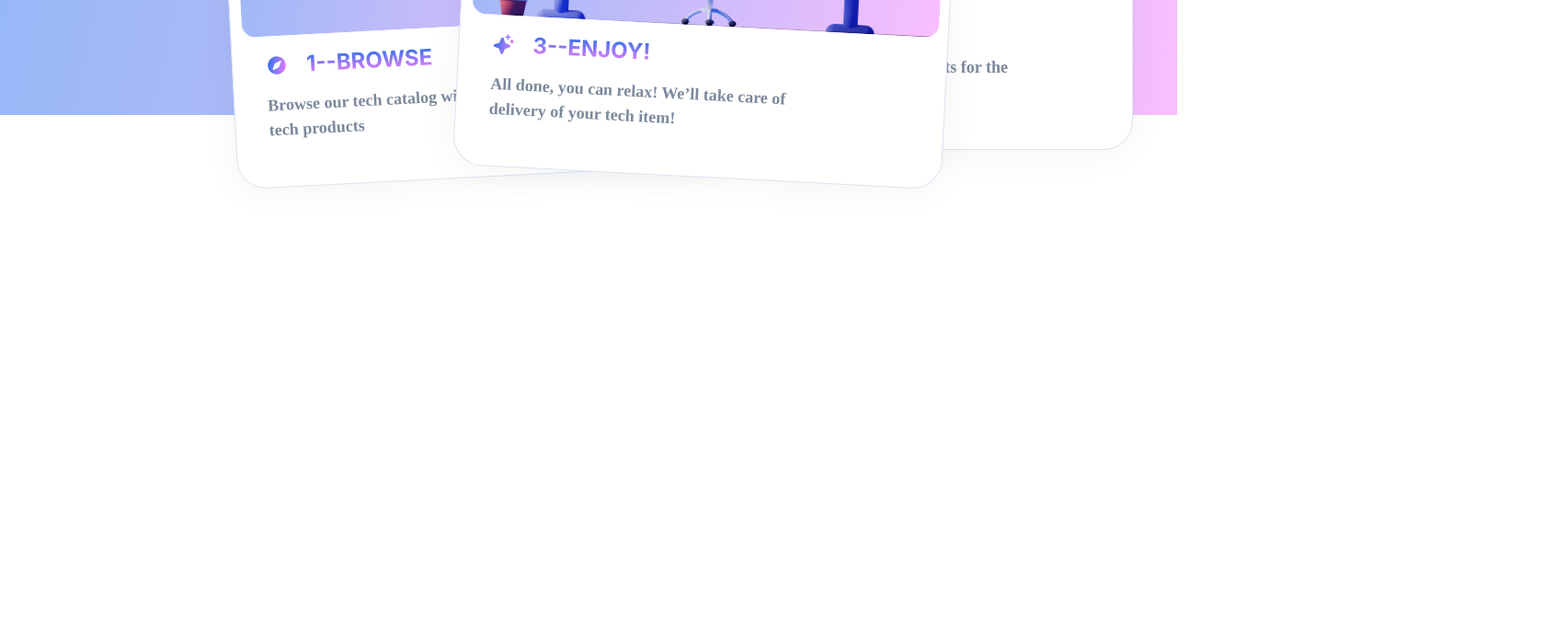
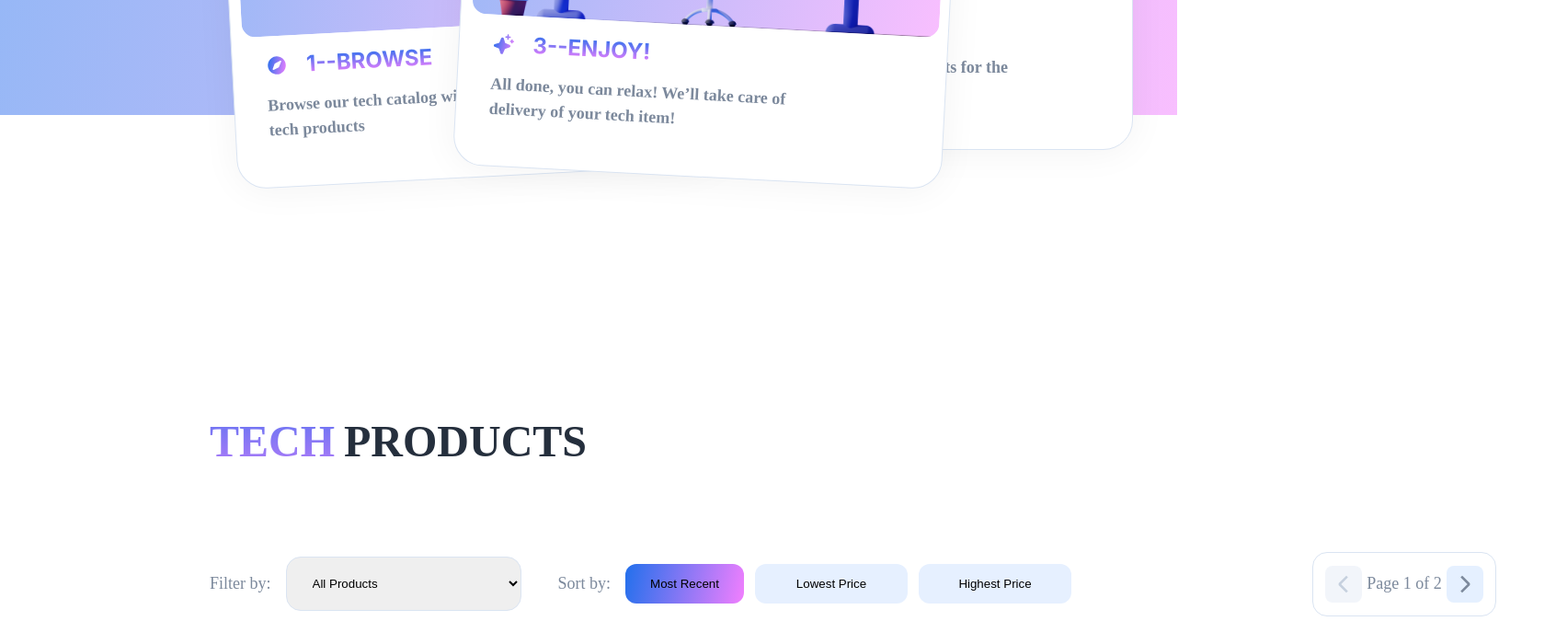
Before and after one commit to jorgediazok/Aerolab-Challenge, a Next.js app: page / in a window 1280 px wide. Shown: the part 1351-2051 px from the top of the page at 92% size, 1692 px wide, since content can reach past the window. Before the commit the page ends 1711 px from the top, so only its background shows below. Built offline with nearby package versions, Linux system fonts and the light colour scheme.

Commit message:
Added filters section design in desktop version

```diff
--- a/components/Hero/styles.js
+++ b/components/Hero/styles.js
@@ -13,7 +13,7 @@ export const HeroLeftContainer = styled.div`
   justify-content: center;
   align-items: stretch;
   margin-left: 230px;
-  margin-top: 75px;
+  margin-top: 70px;
 `;
 
 export const HeroLeftTitleOne = styled.span`
--- /dev/null
+++ b/components/Products/Products.js
@@ -0,0 +1,59 @@
+import React from 'react';
+import {
+  ProductsSectionContainer,
+  ProductsTitleContainer,
+  ProductsTitle,
+  ProductsTitleSecond,
+  ProductFiltersContainer,
+  ProductFiltersText,
+  ProductFiltersInput,
+  ProductsFilterSortSelectorSelected,
+  ProductsFilterSortSelectorNotSelected,
+  ProductFiltersInputOption,
+  ProductsFilterPaginationContainer,
+  ProductsFilterPaginationIconOne,
+  ProductsFilterPaginationPager,
+  ProductsFilterPaginationIconTwo,
+} from './styles';
+
+const Products = () => {
+  return (
+    <ProductsSectionContainer>
+      <ProductsTitleContainer>
+        <ProductsTitle>Tech</ProductsTitle>
+        <ProductsTitleSecond>Products</ProductsTitleSecond>
+      </ProductsTitleContainer>
+      <ProductFiltersContainer>
+        <ProductFiltersText>Filter by:</ProductFiltersText>
+        <ProductFiltersInput>
+          <ProductFiltersInputOption>All Products</ProductFiltersInputOption>
+        </ProductFiltersInput>
+        <ProductFiltersText>Sort by:</ProductFiltersText>
+        <ProductsFilterSortSelectorSelected>
+          Most Recent
+        </ProductsFilterSortSelectorSelected>
+        <ProductsFilterSortSelectorNotSelected>
+          Lowest Price
+        </ProductsFilterSortSelectorNotSelected>
+        <ProductsFilterSortSelectorNotSelected>
+          Highest Price
+        </ProductsFilterSortSelectorNotSelected>
+        <ProductsFilterPaginationContainer>
+          <ProductsFilterPaginationIconOne
+            src='/assets/icons/chevron-default.svg'
+            alt=''
+          />
+          <ProductsFilterPaginationPager>
+            Page 1 of 2
+          </ProductsFilterPaginationPager>
+          <ProductsFilterPaginationIconTwo
+            src='/assets/icons/chevron-active.svg'
+            alt=''
+          />
+        </ProductsFilterPaginationContainer>
+      </ProductFiltersContainer>
+    </ProductsSectionContainer>
+  );
+};
+
+export default Products;
--- /dev/null
+++ b/components/Products/styles.js
@@ -0,0 +1,142 @@
+import styled from 'styled-components';
+import { colors, typeStyles } from '../../styles/themes';
+
+export const ProductsSectionContainer = styled.section`
+  width: 1464px;
+  display: flex;
+  flex-direction: column;
+  margin-left: 228px;
+  margin-right: 228px;
+  background: ${colors.neutrals.grey000};
+`;
+
+export const ProductsTitleContainer = styled.div`
+  display: flex;
+  flex-direction: row;
+`;
+
+export const ProductsTitle = styled.h1`
+  font-family: ${typeStyles.desktop.titles.fontL2.family};
+  font-style: normal;
+  font-weight: ${typeStyles.desktop.titles.fontL2.weight};
+  font-size: ${typeStyles.desktop.titles.fontL2.size};
+  line-height: ${typeStyles.desktop.titles.fontL2.lineHeight};
+  text-transform: uppercase;
+  background-size: 100%;
+  background: linear-gradient(180deg, #176feb -5.34%, #ff80ff 106.58%);
+  -webkit-background-clip: text;
+  -moz-background-clip: text;
+  -webkit-text-fill-color: transparent;
+  -moz-text-fill-color: transparent;
+  margin-right: 10px;
+`;
+
+export const ProductsTitleSecond = styled.h1`
+  font-family: ${typeStyles.desktop.titles.fontL2.family};
+  font-style: normal;
+  font-weight: ${typeStyles.desktop.titles.fontL2.weight};
+  font-size: ${typeStyles.desktop.titles.fontL2.size};
+  line-height: ${typeStyles.desktop.titles.fontL2.lineHeight};
+  text-transform: uppercase;
+  color: ${colors.neutrals.grey900};
+`;
+
+export const ProductFiltersContainer = styled.div`
+  display: flex;
+  align-items: center;
+  flex-direction: row;
+  margin-bottom: 30px;
+`;
+
+export const ProductFiltersText = styled.span`
+  font-family: ${typeStyles.desktop.text.textL1First.family};
+  font-style: normal;
+  font-weight: ${typeStyles.desktop.text.textL1First.weight};
+  font-size: ${typeStyles.desktop.text.textL1First.size};
+  line-height: ${typeStyles.desktop.text.textL1First.lineHeight};
+  color: ${colors.neutrals.grey600};
+  margin-right: 16px;
+`;
+
+export const ProductFiltersInput = styled.select`
+  display: flex;
+  flex-direction: row;
+  justify-content: space-between;
+  align-items: center;
+  padding: 16px 8px 16px 24px;
+  border: 1px solid #dae4f2;
+  border-radius: 16px;
+  width: 256px;
+  height: 59px;
+  margin-right: 40px;
+`;
+
+export const ProductFiltersInputOption = styled.option``;
+
+export const ProductsFilterSortSelectorSelected = styled.button`
+  display: flex;
+  flex-direction: row;
+  justify-content: center;
+  align-items: center;
+  padding: 8px 24px;
+  width: 129px;
+  height: 43px;
+  background: linear-gradient(102.47deg, #176feb -5.34%, #ff80ff 106.58%);
+  border-radius: 12px;
+  border: none;
+  margin-right: 12px;
+`;
+
+export const ProductsFilterSortSelectorNotSelected = styled.button`
+  display: flex;
+  flex-direction: row;
+  justify-content: center;
+  align-items: center;
+  padding: 8px 24px;
+  width: 166px;
+  height: 43px;
+  background: #e6f0ff;
+  border-radius: 12px;
+  border: none;
+  margin-right: 12px;
+`;
+
+export const ProductsFilterPaginationContainer = styled.div`
+  display: flex;
+  justify-content: center;
+  align-items: center;
+  width: 200px;
+  height: 70px;
+  border: 1px solid #dae4f2;
+  border-radius: 16px;
+  margin-left: 250px;
+`;
+
+export const ProductsFilterPaginationIconOne = styled.img`
+  margin-right: 2.4px;
+  padding: 8px;
+  background: #e6edf7;
+  border-radius: 8px;
+  transform: rotate(-180deg);
+  opacity: 0.5;
+  cursor: pointer;
+`;
+
+export const ProductsFilterPaginationPager = styled.p`
+  font-family: ${typeStyles.desktop.text.textL1First.family};
+  font-style: normal;
+  font-weight: ${typeStyles.desktop.text.textL1First.weight};
+  font-size: ${typeStyles.desktop.text.textL1First.size};
+  line-height: ${typeStyles.desktop.text.textL1First.lineHeight};
+  color: ${colors.neutrals.grey600};
+  margin-left: 2.4px;
+  margin-right: 2.4px;
+`;
+
+export const ProductsFilterPaginationIconTwo = styled.img`
+  background: #e5f0ff;
+  border-radius: 8px;
+  padding: 8px;
+  margin-left: 2.4px;
+  cursor: pointer;
+`;
--- a/pages/index.js
+++ b/pages/index.js
@@ -2,6 +2,7 @@ import Head from 'next/head';
 import Header from '../components/Header/Header';
 import Hero from '../components/Hero/Hero';
 import HeroCards from '../components/HeroCards/HeroCards';
+import Products from '../components/Products/Products';
 
 export default function Home() {
   return (
@@ -14,6 +15,7 @@ export default function Home() {
       <Header />
       <Hero />
       <HeroCards />
+      <Products />
     </div>
   );
 }
--- a/styles/themes.js
+++ b/styles/themes.js
@@ -53,7 +53,7 @@ export const typeStyles = {
       fontL2: {
         family: 'Montserrat',
         size: '48px',
-        weight: 'black',
+        weight: '900',
         lineHeight: '160px',
         letterSpacing: '0%',
         textStyle: 'All-caps',
@@ -61,7 +61,7 @@ export const typeStyles = {
       fontL3: {
         family: 'Montserrat',
         size: '32px',
-        weight: 'black',
+        weight: '900',
         lineHeight: '160px',
         letterSpacing: '0%',
         textStyle: 'All-caps',
```
